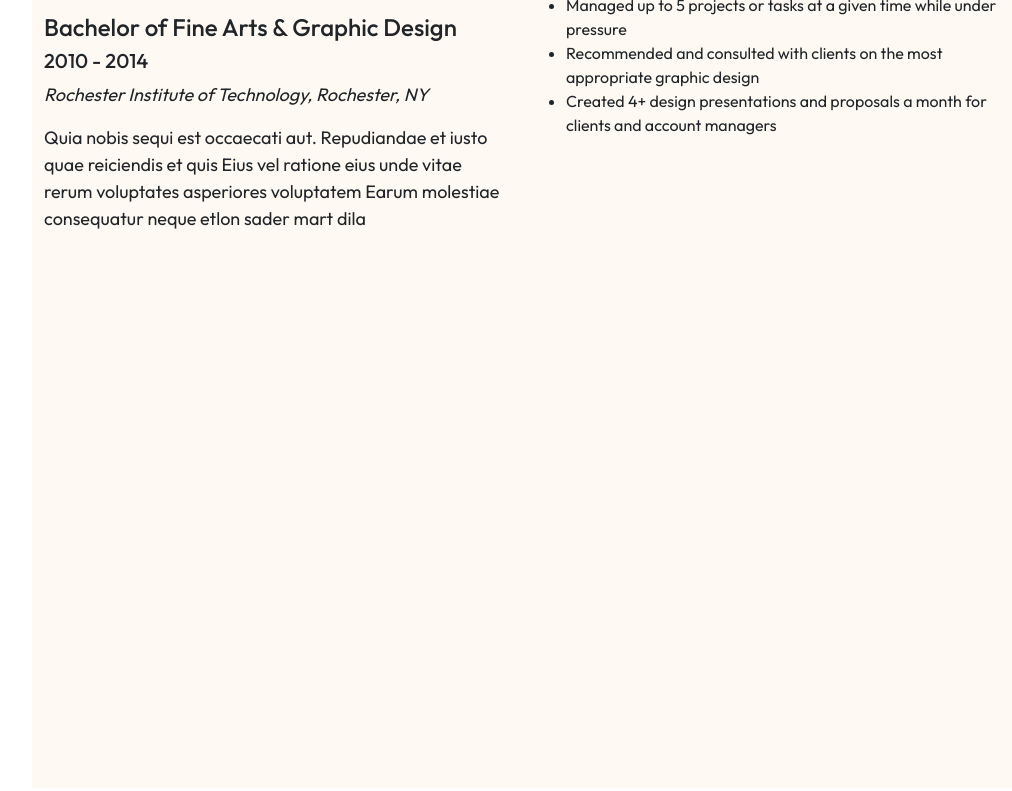
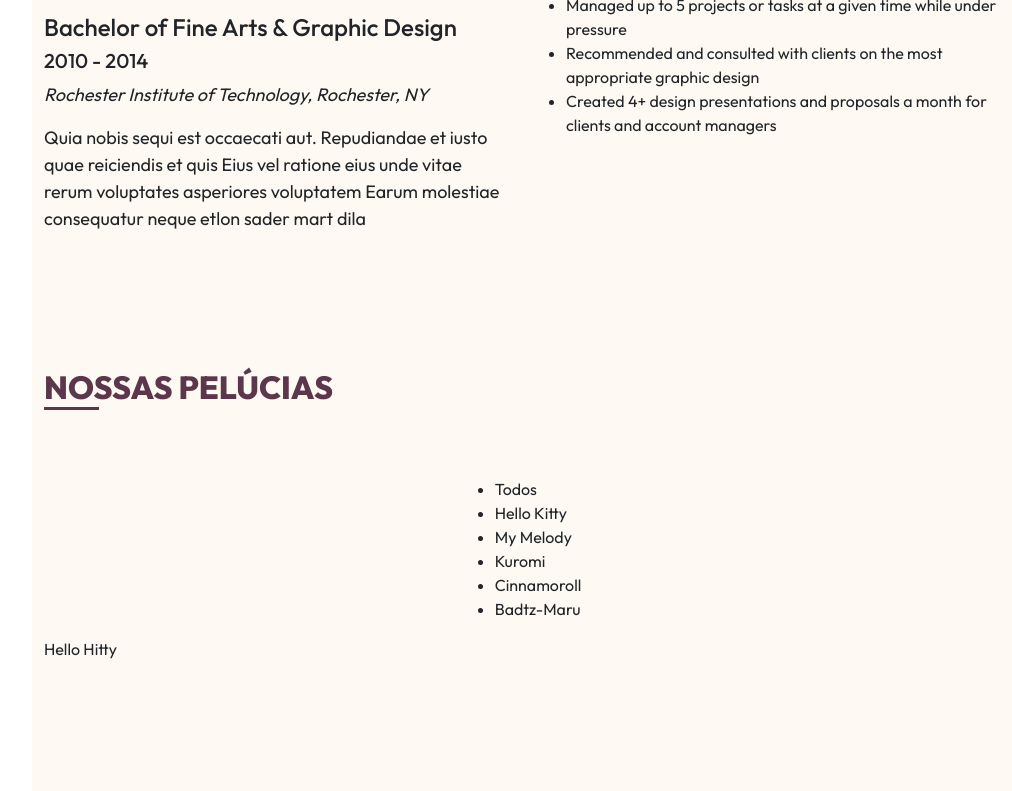
Before and after one commit to eduardabiajo/sanrio, a plain HTML site: page index.html in a window 1280 px wide. Shown: the part 2886-3677 px from the top of the page, without its empty margins (268-1280 px from the left). Drawn offline with nearby package versions, Linux system fonts and the light colour scheme; a script that the page names is missing.

Commit message:
Add files via upload

```diff
--- a/index.html
+++ b/index.html
@@ -547,6 +547,42 @@
         <!-- PORTFOLIO -->
         <section id="portfolio" class="portfolio">
 
+            <div class="container">
+
+                <div class="section-title">
+
+                    <h2>Nossas Pelúcias</h2>
+
+                </div>
+
+                <div class="row">
+
+                    <div class="col-lg-12 d-flex justify-content-center">
+
+                        <ul id="portfolio-filters">
+                            <li data-filter="*">Todos</li>
+                            <li data-filter=".filter-kitty">Hello Kitty</li>
+                            <li data-filter=".filter-mymelody">My Melody</li>
+                            <li data-filter=".filter-kuromi">Kuromi</li>
+                            <li data-filter=".filter-cinnamoroll">Cinnamoroll</li>
+                            <li data-filter=".filter-badtzmaru">Badtz-Maru</li>
+
+                        </ul>
+
+                    </div>
+
+                </div>
+
+                <div class="row portfolio-container">
+
+                    <article class="col-lg-4 col-md-6 portfolio-item filter-kitty">
+                        Hello Hitty
+                    </article>
+
+                </div>
+
+            </div>
+
         </section>
 
 
--- a/js/script.js
+++ b/js/script.js
@@ -74,6 +74,17 @@
         })
     }
 
+    window.addEventListener('load', () => {
+        let portfolioContainer = select(".portfolio-container")
+        if (portfolioContainer) {
+            let portfolioIsotope = new Isotope(portfolioContainer, {
+                itemsSelector: '.portfolio-item'
+            });
+
+            let portfolioFilters = select('#portfolio-filters li', true);
+        }
+    });
+
 
 
 })()
```
